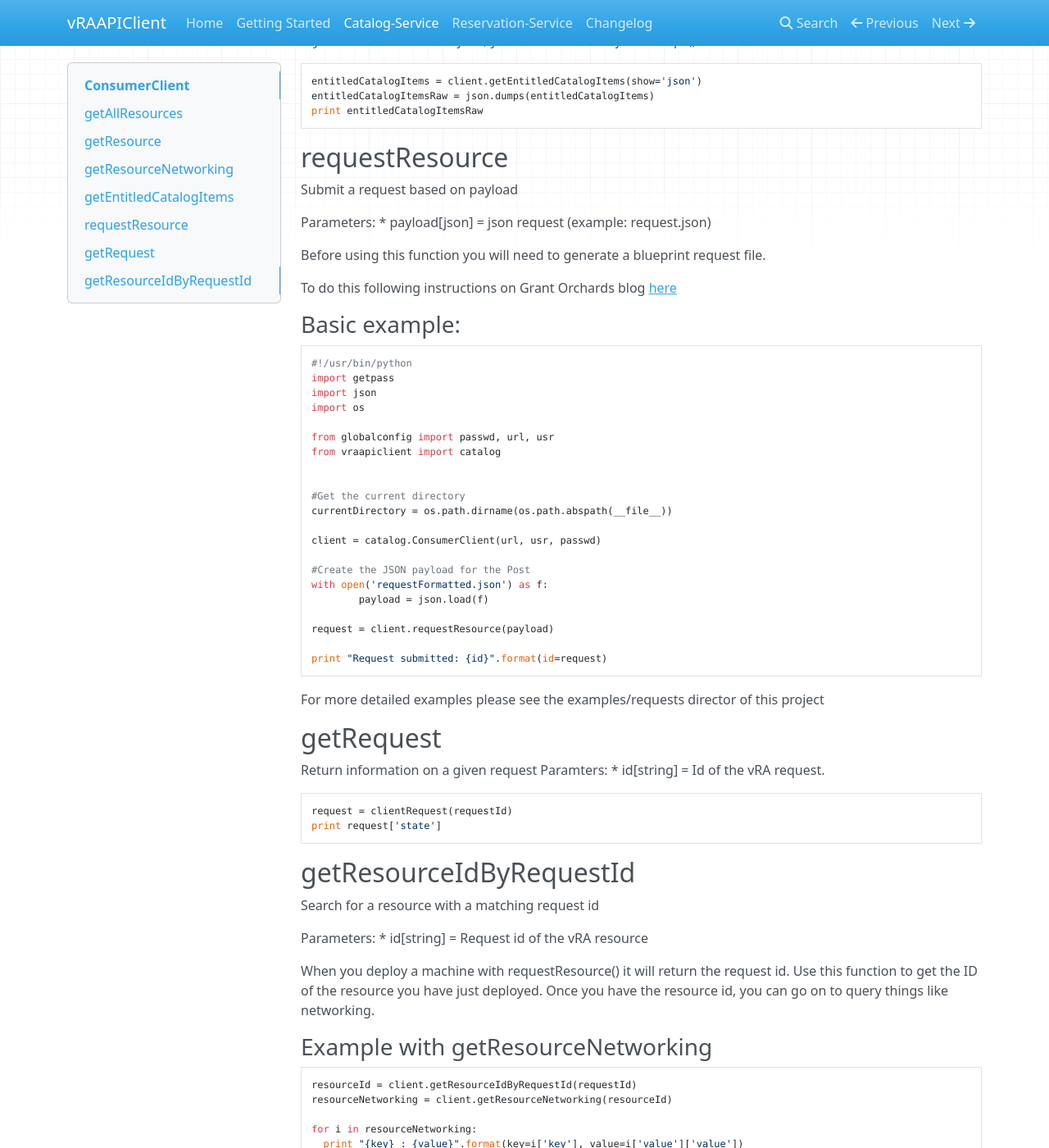
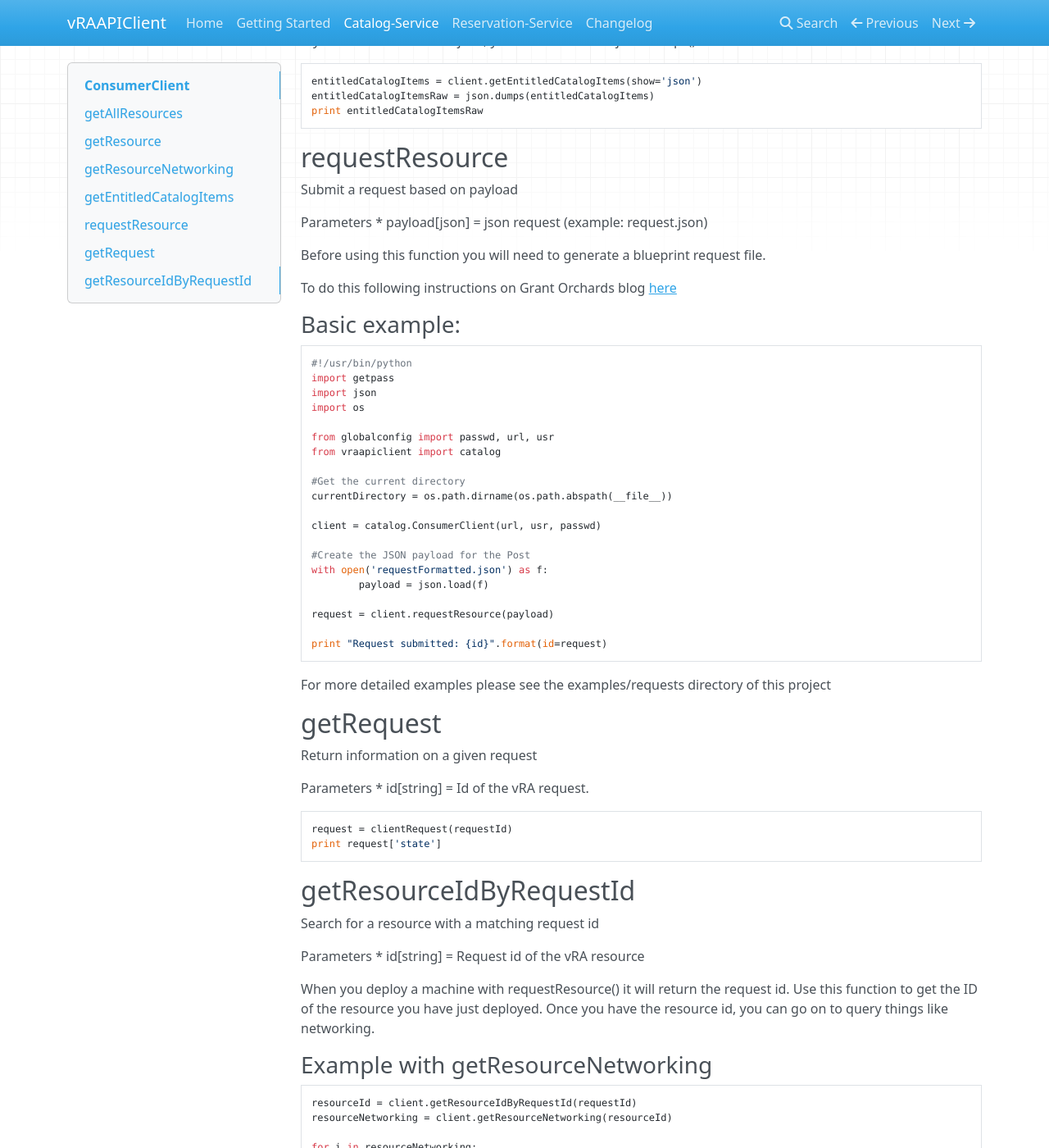
Before and after one commit to chelnak/vRAAPIClient, an MkDocs documentation site: the page built from docs/Catalog-Service.md, in a window 1280 px wide and 1400 px high, scrolled down 2163 px. Shown: the whole window at 82% size. Built offline with MkDocs 1.6.1, drawn with Linux system fonts in a browser that asks for light colours; nearby versions of some CDN libraries; old or Windows-style settings are respelled for this version of MkDocs; some of the changed text lies outside the part shown.

Commit message:
Catalog Service Documentation

````diff
--- a/docs/Catalog-Service.md
+++ b/docs/Catalog-Service.md
@@ -4,7 +4,7 @@
 
 Return all resources that are available to the current user.
 
-Parameters:
+Parameters
 * show[string] = This determines what is returned. Use json to return a json object or
                     table to return a table. This parameter is not mandatory.
 
@@ -39,7 +39,7 @@
 
 Get a vRA resource by Id
 
-Parameters:
+Parameters
 * id[string] = id of the vRA resource
 
 This function will return a json object. You can interact with this object in the same way
@@ -64,7 +64,7 @@
 
 Return networking information for a given resource.
 
-Parameters:
+Parameters
 * id[string] = Id of the vRA Resource
 
 This function will return a json object. You can interact with this object in the same way
@@ -82,7 +82,7 @@
 If you want to return raw json, you will need to use json.dumps().
 
 ```
-resourceId='171d8ab9-1b5b-44e8-ac20-b559da4c1ef3'
+resourceId = '171d8ab9-1b5b-44e8-ac20-b559da4c1ef3'
 networking = client.getResourceNetworking(id=resourceId)
 networkingRaw = json.dumps(networking)
 print networkingRaw
@@ -92,7 +92,7 @@
 
 Return all entitled catalog items for the current user.
 
-Parameters:
+Parameters
 * show[string] = This determines what is returned. Use json to return a json object or
                     table to return a table. This parameter is not mandatory.
 
@@ -127,7 +127,7 @@
 
 Submit a request based on payload
 
-Parameters:
+Parameters
 * payload[json] = json request (example: request.json)
 
 Before using this function you will need to generate a blueprint request file.
@@ -145,7 +145,6 @@
 from globalconfig import passwd, url, usr
 from vraapiclient import catalog
 
-
 #Get the current directory
 currentDirectory = os.path.dirname(os.path.abspath(__file__))
 
@@ -160,12 +159,13 @@
 print "Request submitted: {id}".format(id=request)
 ```
 
-For more detailed examples please see the examples/requests director of this project
+For more detailed examples please see the examples/requests directory of this project
 
 ##getRequest
 
 Return information on a given request
-Paramters:
+
+Parameters
 * id[string] = Id of the vRA request.
 
 ```
@@ -177,7 +177,7 @@
 
 Search for a resource with a matching request id
 
-Parameters:
+Parameters
 * id[string] = Request id of the vRA resource
 
 When you deploy a machine with requestResource() it will return the request id. Use this function
````
